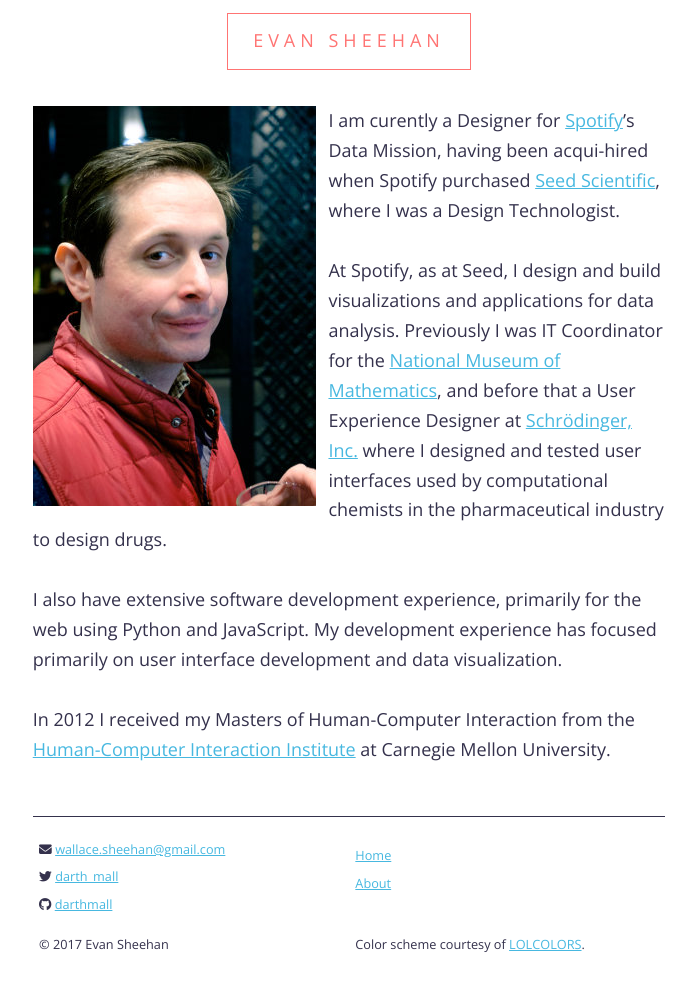
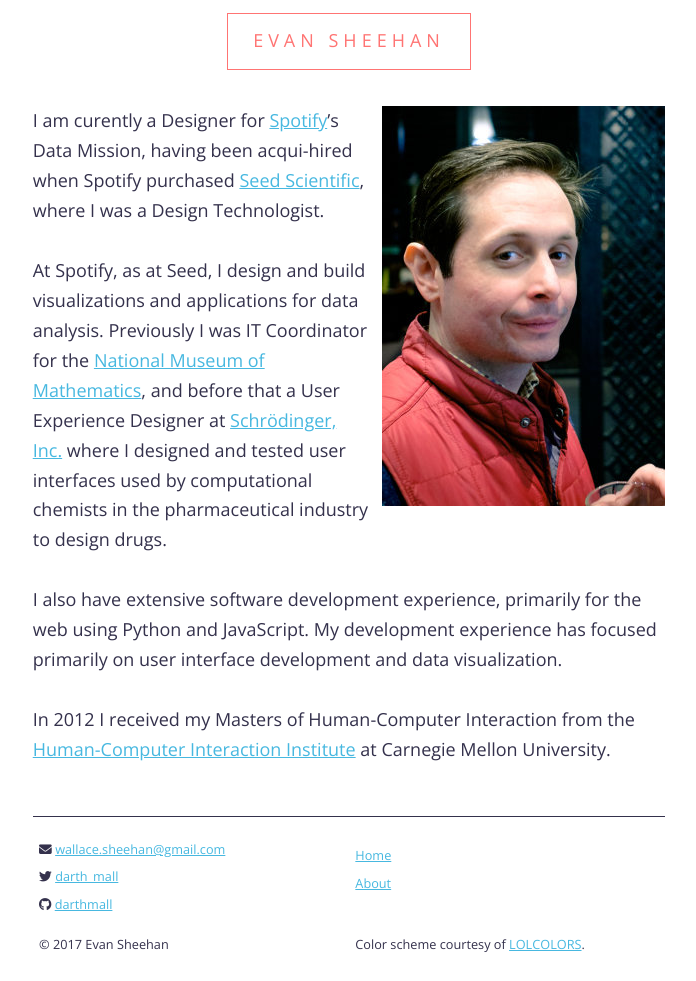
Before and after one commit to darthmall/darthmall.github.io, a Jekyll site: the page built from about.md, in a window 1280 px wide. Shown: the whole page, without its empty margins (291-987 px from the left). Built offline with Jekyll 4.4.1, drawn with Linux system fonts in a browser that asks for light colours; nearby versions of some CDN libraries.

Commit message:
Float profile photo to the right
This way the text doesn't wrap funny underneath it

```diff
--- a/_sass/layout.sass
+++ b/_sass/layout.sass
@@ -57,8 +57,8 @@
     border-color: $text-color
 
 .float
-  float: left
-  margin-right: $gutter
+  float: right
+  margin-left: $gutter
 
 @media screen and (min-width: $sm-screen)
   .project-list a
```
